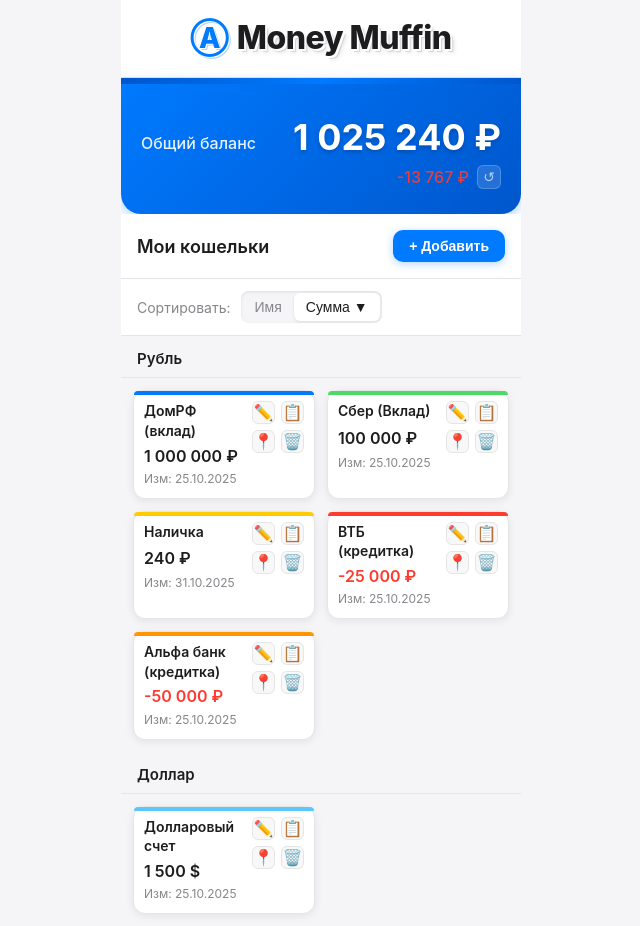
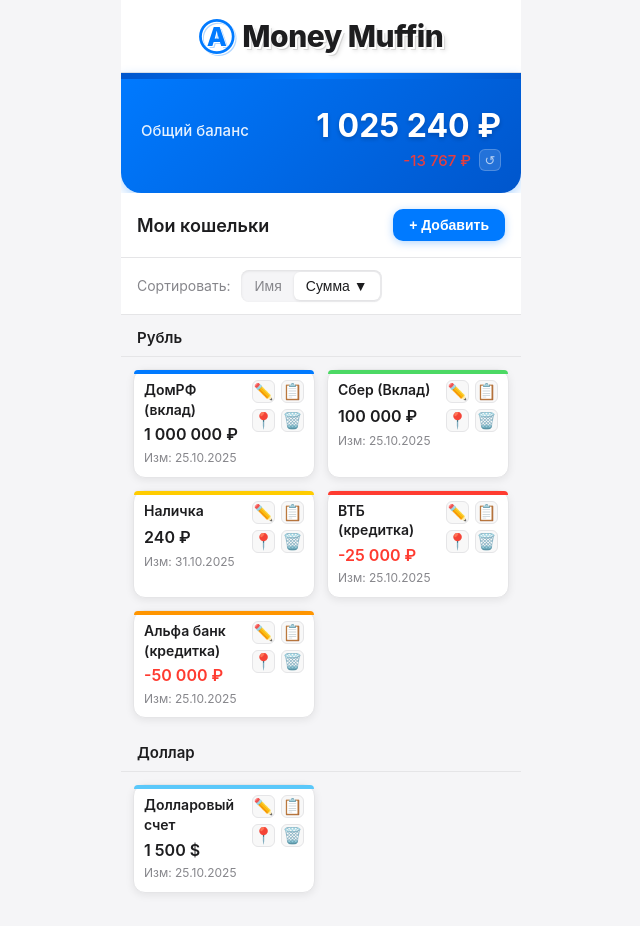
Before and after one commit to Poserval/Money-Muffin, a plain HTML site: page index.html in a window 1280 px wide. Shown: the whole page, without its empty margins (319-959 px from the left). After the commit the page ends 905 px from the top, so only its background shows below. Drawn offline with Linux system fonts and the light colour scheme.

Commit message:
Update style.css

```diff
--- a/style.css
+++ b/style.css
@@ -30,7 +30,7 @@ body {
 
 .app-header {
     background: white;
-    padding: 16px 16px;
+    padding: 15px 16px;
     border-bottom: 1px solid #e5e5e7;
     text-align: center;
     box-shadow: 0 2px 8px rgba(0, 0, 0, 0.08);
@@ -41,7 +41,7 @@ body {
 }
 
 .app-title {
-    font-size: 32px;
+    font-size: 30px;
     font-weight: 800;
     margin: 0;
     text-align: center;
@@ -57,7 +57,7 @@ body {
 
 .app-title::before {
     content: 'Ⓐ';
-    font-size: 28px;
+    font-size: 26px;
     margin-right: 8px;
     color: #007AFF;
     text-shadow:
@@ -69,7 +69,7 @@ body {
 
 .total-balance-section {
     background: linear-gradient(135deg, #007AFF 0%, #0056CC 100%);
-    padding: 25px 20px;
+    padding: 22px 20px;
     color: white;
     border-radius: 0 0 20px 20px;
     box-shadow: 0 4px 12px rgba(0, 122, 255, 0.3);
@@ -94,13 +94,13 @@ body {
 }
 
 .balance-label {
-    font-size: 16px;
+    font-size: 15px;
     opacity: 0.9;
     font-weight: 500;
     display: flex;
     align-items: center;
-    height: 50px;
-    margin-top: 15px;
+    height: 45px;
+    margin-top: 13px;
 }
 
 .balance-right {
@@ -110,23 +110,23 @@ body {
 }
 
 .balance-amount {
-    font-size: 36px;
+    font-size: 32px;
     font-weight: 700;
     text-shadow: 0 2px 4px rgba(0, 0, 0, 0.2);
     line-height: 1.1;
     text-align: right;
-    margin-top: 15px;
+    margin-top: 13px;
 }
 
 .balance-change-container {
     display: flex;
     align-items: center;
     gap: 8px;
-    margin-top: 8px;
+    margin-top: 6px;
 }
 
 .balance-change {
-    font-size: 16px;
+    font-size: 15px;
     opacity: 0.9;
     font-weight: 500;
     text-align: right;
@@ -138,13 +138,13 @@ body {
     border: 1px solid rgba(255, 255, 255, 0.3);
     color: white;
     border-radius: 6px;
-    width: 24px;
-    height: 24px;
+    width: 22px;
+    height: 22px;
     display: flex;
     align-items: center;
     justify-content: center;
     cursor: pointer;
-    font-size: 14px;
+    font-size: 13px;
     transition: all 0.2s ease;
     opacity: 0.7;
 }
```
